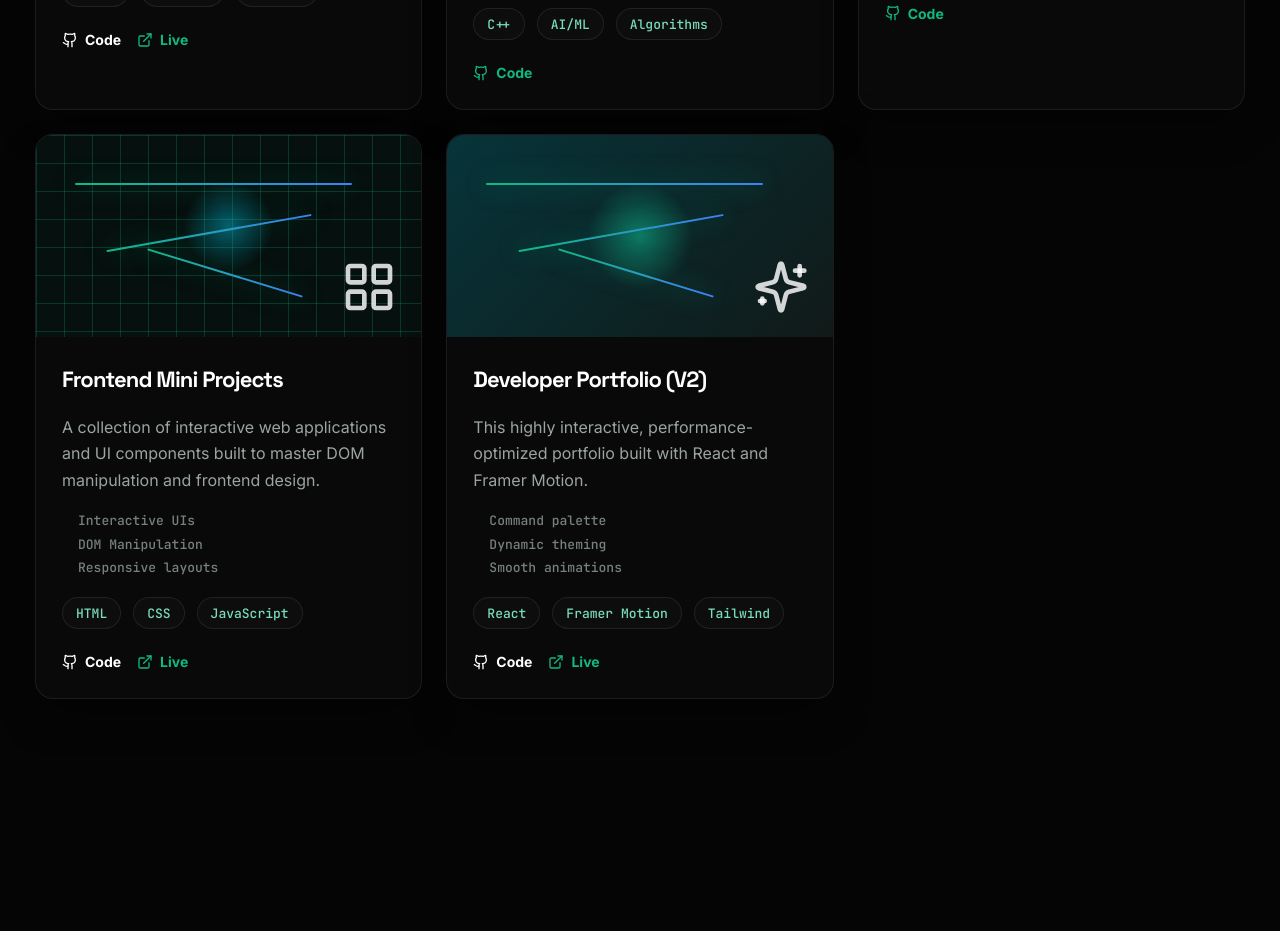
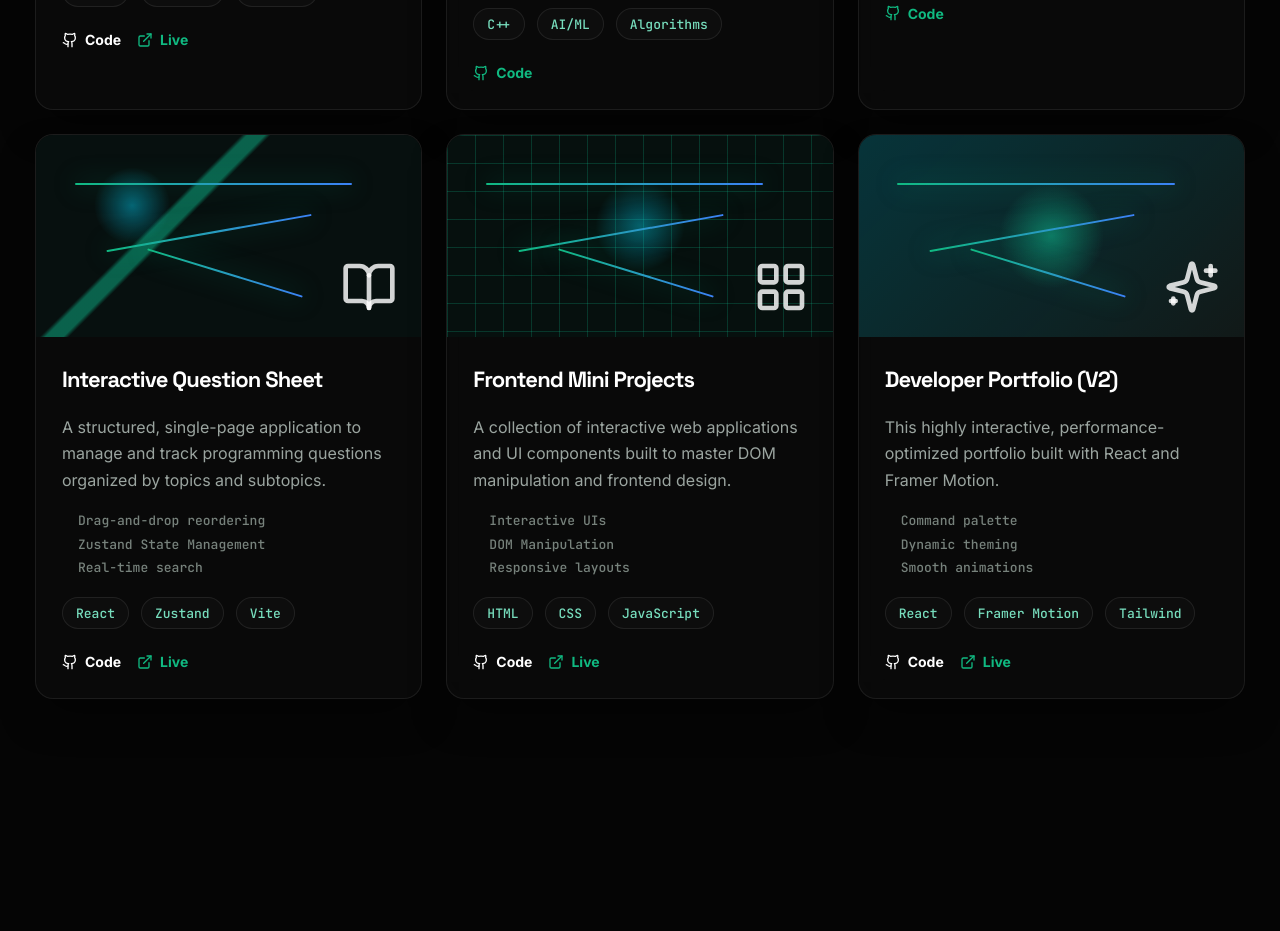
Before and after one commit to Pratham2411/my_portfolio, a React (Vite) app: page / in a window 1280 px wide. Shown: the part 3600-4531 px from the top of the page. Built offline with nearby package versions, Linux system fonts and the light colour scheme.

Commit message:
Add Interactive Question Sheet as project 4

```diff
--- a/src/data/content.js
+++ b/src/data/content.js
@@ -87,6 +87,16 @@ export const projects = [
     live: null
   },
   {
+    title: 'Interactive Question Sheet',
+    icon: BookOpen,
+    shot: 'shot-roadmap',
+    text: 'A structured, single-page application to manage and track programming questions organized by topics and subtopics.',
+    features: ['Drag-and-drop reordering', 'Zustand State Management', 'Real-time search'],
+    tags: ['React', 'Zustand', 'Vite'],
+    github: 'https://github.com/Pratham2411/interactive-question-sheet',
+    live: 'https://interactive-question-sheet-weld.vercel.app/'
+  },
+  {
     title: 'Frontend Mini Projects',
     icon: LayoutGrid,
     shot: 'shot-grid',
```
